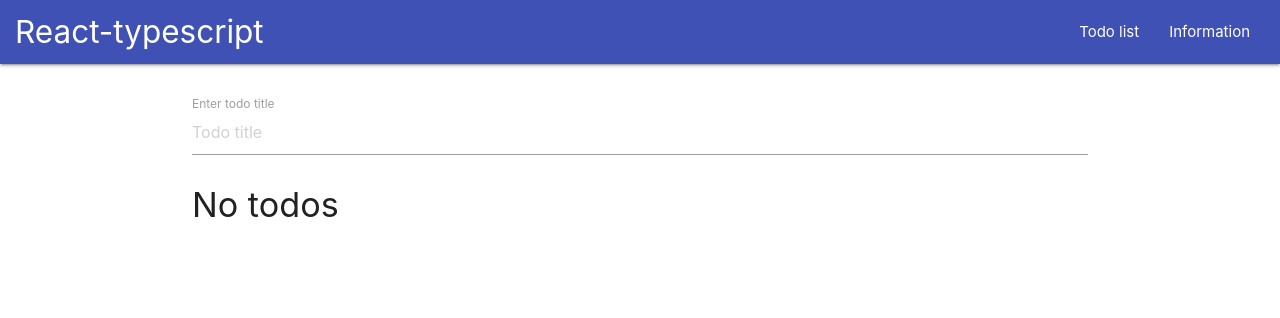
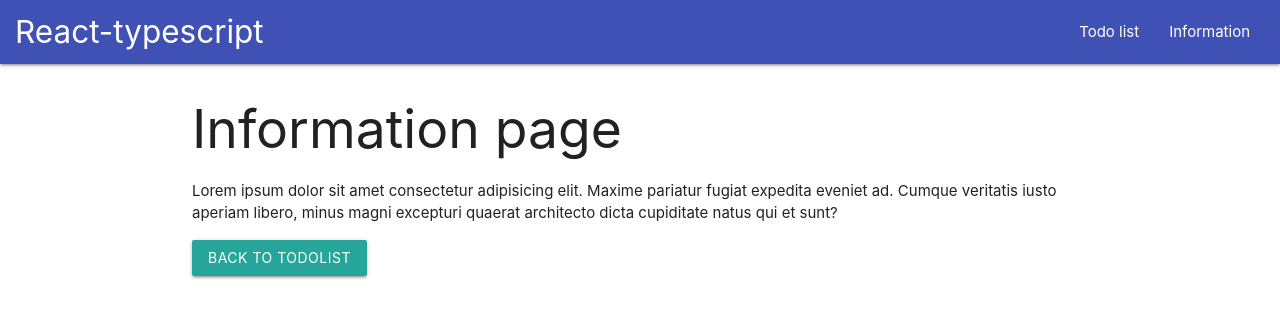
Before and after one commit to dmitry641/typescript-demo, a React (Create React App) app in the folder react-typescript/: page /info in a window 1280 px wide. Shown: the top 318 px of the page. Built offline with nearby package versions, Linux system fonts and the light colour scheme.

Commit message:
react ts react router

```diff
--- a/react-typescript/package.json
+++ b/react-typescript/package.json
@@ -10,8 +10,10 @@
     "@types/node": "^12.20.14",
     "@types/react": "^17.0.9",
     "@types/react-dom": "^17.0.6",
+    "@types/react-router-dom": "^5.1.7",
     "react": "^17.0.2",
     "react-dom": "^17.0.2",
+    "react-router-dom": "^5.2.0",
     "react-scripts": "4.0.3",
     "typescript": "^4.3.2",
     "web-vitals": "^1.1.2"
--- a/react-typescript/src/App.tsx
+++ b/react-typescript/src/App.tsx
@@ -1,80 +1,20 @@
-import React, { useState, useEffect } from "react";
+import React from "react";
+import { BrowserRouter, Switch, Route } from "react-router-dom";
 import { Navbar } from "./components/Navbar";
-import { TodoForm } from "./components/TodoForm";
-import { TodoList } from "./components/TodoList";
-import { ITodo } from "./interfaces";
-
-declare var confirm: (question: string) => boolean;
+import { InfoPage } from "./pages/InfoPage";
+import { TodosPage } from "./pages/TodosPage";
 
 const App: React.FC = () => {
-  const [todos, setTodos] = useState<ITodo[]>([]);
-  // const [todos, setTodos] = useState<Array<ITodo>>([]);
-
-  useEffect(() => {
-    const saved = JSON.parse(localStorage.getItem("todos") || "[]") as ITodo[];
-    setTodos(saved);
-    // return () => cleanup
-  }, []);
-
-  useEffect(() => {
-    localStorage.setItem("todos", JSON.stringify(todos));
-  }, [todos]);
-
-  const addHandler = (title: string) => {
-    const newTodo: ITodo = {
-      title,
-      id: Date.now(),
-      completed: false,
-    };
-    // setTodos([newTodo, ...todos]);
-    setTodos((prev) => [newTodo, ...prev]);
-  };
-
-  const toggleHandler = (id: number) => {
-    // setTodos((prev) =>
-    //   prev.map((todo) => {
-    //     if (todo.id === id) {
-    //       todo.completed = !todo.completed;
-    //     }
-    //     console.log("return", todo);
-    //     return todo;
-    //   })
-    // );
-
-    setTodos((prev) => {
-      let mapped = prev.map((todo) => {
-        let newTodo: ITodo = { ...todo };
-        if (todo.id === id) {
-          newTodo.completed = !newTodo.completed;
-        }
-        return newTodo;
-      });
-      // console.log("mapped", mapped);
-      return mapped;
-    });
-  };
-
-  const removeHandler = (id: number) => {
-    // const shouldRemove = window.confirm("Are you sure?");
-    const shouldRemove = confirm("Are you sure?");
-
-    if (shouldRemove) {
-      setTodos((prev) => prev.filter((todo) => todo.id !== id));
-    }
-  };
-
   return (
-    <>
+    <BrowserRouter>
       <Navbar />
       <div className="container">
-        <TodoForm onAdd={addHandler}></TodoForm>
-        <TodoList
-          todos={todos}
-          onToggle={toggleHandler}
-          onRemove={removeHandler}
-        ></TodoList>
+        <Switch>
+          <Route component={TodosPage} path="/" exact></Route>
+          <Route component={InfoPage} path="/info"></Route>
+        </Switch>
       </div>
-    </>
+    </BrowserRouter>
   );
 };
 
--- a/react-typescript/src/components/Navbar.tsx
+++ b/react-typescript/src/components/Navbar.tsx
@@ -1,18 +1,19 @@
 import React from "react";
+import { NavLink } from "react-router-dom";
 
 export const Navbar: React.FunctionComponent = () => {
   return (
     <nav>
       <div className="nav-wrapper indigo px1">
-        <a href="/" className="brand-logo">
+        <NavLink to="/" className="brand-logo">
           React-typescript
-        </a>
+        </NavLink>
         <ul className="right hide-on-med-and-down">
           <li>
-            <a href="/">Todo list</a>
+            <NavLink to="/">Todo list</NavLink>
           </li>
           <li>
-            <a href="/">Information</a>
+            <NavLink to="/info">Information</NavLink>
           </li>
         </ul>
       </div>
--- /dev/null
+++ b/react-typescript/src/pages/InfoPage.tsx
@@ -0,0 +1,19 @@
+import React from "react";
+import { useHistory } from "react-router-dom";
+
+export const InfoPage: React.FC = () => {
+  const history = useHistory();
+  return (
+    <>
+      <h2>Information page</h2>
+      <p>
+        Lorem ipsum dolor sit amet consectetur adipisicing elit. Maxime pariatur
+        fugiat expedita eveniet ad. Cumque veritatis iusto aperiam libero, minus
+        magni excepturi quaerat architecto dicta cupiditate natus qui et sunt?
+      </p>
+      <button className="btn" onClick={() => history.push("/")}>
+        Back to TodoList
+      </button>
+    </>
+  );
+};
--- /dev/null
+++ b/react-typescript/src/pages/TodosPage.tsx
@@ -0,0 +1,75 @@
+import React, { useState, useEffect } from "react";
+import { TodoForm } from "../components/TodoForm";
+import { TodoList } from "../components/TodoList";
+import { ITodo } from "../interfaces";
+
+declare var confirm: (question: string) => boolean;
+
+export const TodosPage: React.FC = () => {
+  const [todos, setTodos] = useState<ITodo[]>([]);
+  // const [todos, setTodos] = useState<Array<ITodo>>([]);
+
+  useEffect(() => {
+    const saved = JSON.parse(localStorage.getItem("todos") || "[]") as ITodo[];
+    setTodos(saved);
+    // return () => cleanup
+  }, []);
+
+  useEffect(() => {
+    localStorage.setItem("todos", JSON.stringify(todos));
+  }, [todos]);
+
+  const addHandler = (title: string) => {
+    const newTodo: ITodo = {
+      title,
+      id: Date.now(),
+      completed: false,
+    };
+    // setTodos([newTodo, ...todos]);
+    setTodos((prev) => [newTodo, ...prev]);
+  };
+
+  const toggleHandler = (id: number) => {
+    // setTodos((prev) =>
+    //   prev.map((todo) => {
+    //     if (todo.id === id) {
+    //       todo.completed = !todo.completed;
+    //     }
+    //     console.log("return", todo);
+    //     return todo;
+    //   })
+    // );
+
+    setTodos((prev) => {
+      let mapped = prev.map((todo) => {
+        let newTodo: ITodo = { ...todo };
+        if (todo.id === id) {
+          newTodo.completed = !newTodo.completed;
+        }
+        return newTodo;
+      });
+      // console.log("mapped", mapped);
+      return mapped;
+    });
+  };
+
+  const removeHandler = (id: number) => {
+    // const shouldRemove = window.confirm("Are you sure?");
+    const shouldRemove = confirm("Are you sure?");
+
+    if (shouldRemove) {
+      setTodos((prev) => prev.filter((todo) => todo.id !== id));
+    }
+  };
+
+  return (
+    <React.Fragment>
+      <TodoForm onAdd={addHandler}></TodoForm>
+      <TodoList
+        todos={todos}
+        onToggle={toggleHandler}
+        onRemove={removeHandler}
+      ></TodoList>
+    </React.Fragment>
+  );
+};
```
Also changed, not shown: 1 other file (tests, documents, lock files or other folders).
